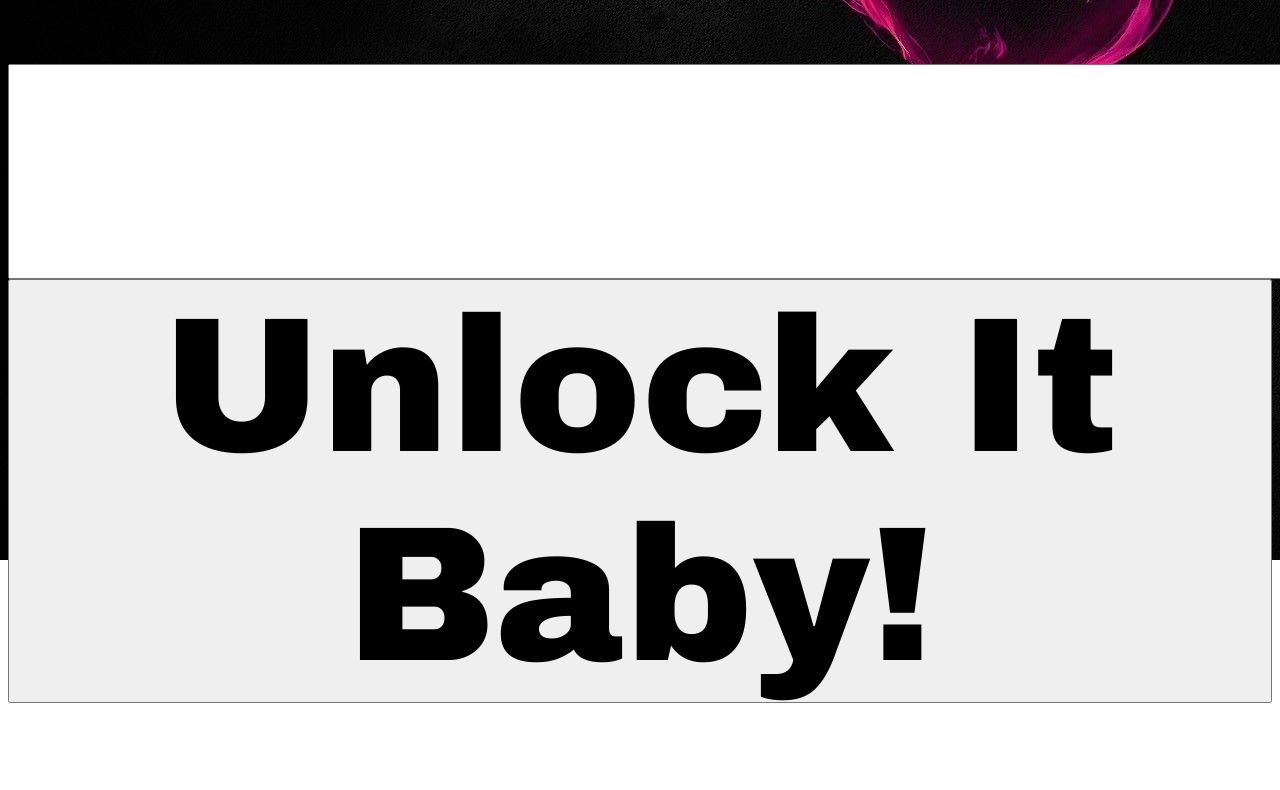
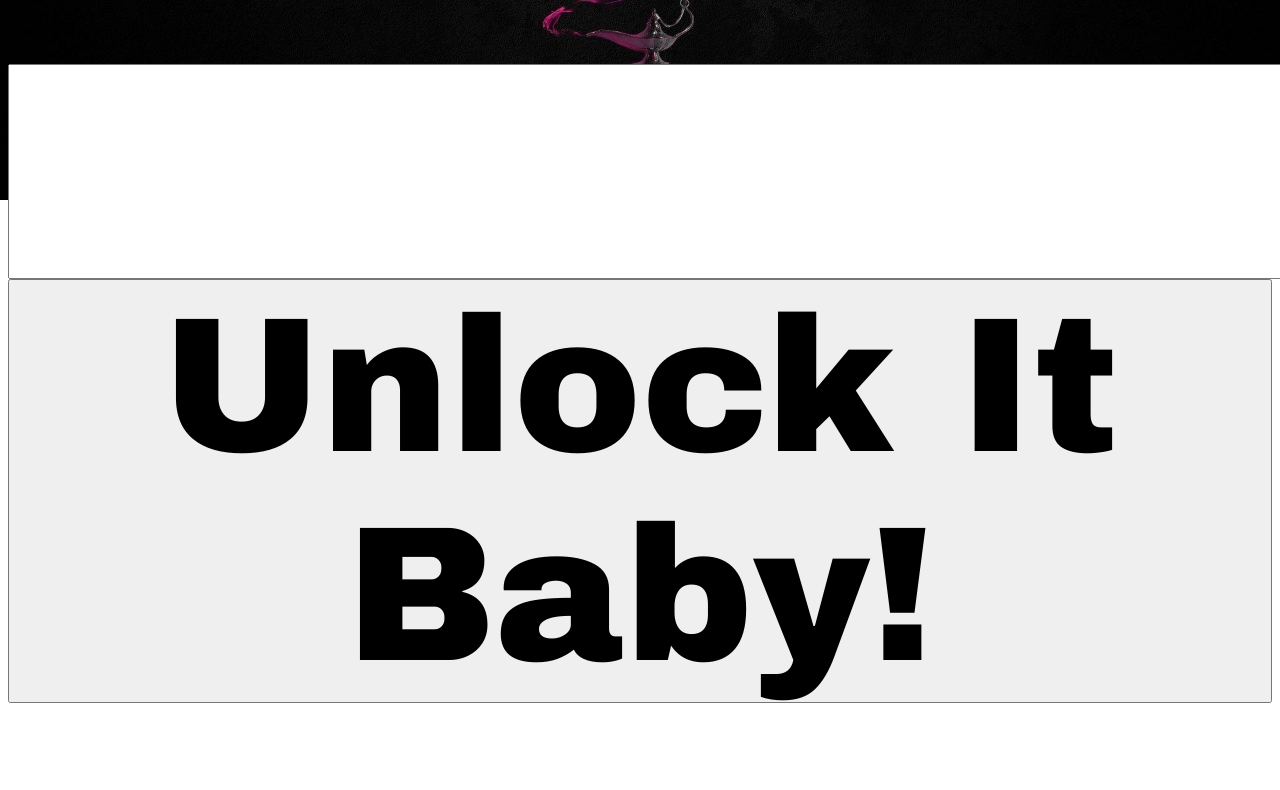
Before and after one commit to avsc377/avsc377.github.io, a plain HTML site: page index.html in a window 1280 px wide. Shown: the part 520-1310 px from the top of the page. Drawn offline with Linux system fonts and the light colour scheme.

Commit message:
Update index.html

```diff
--- a/index.html
+++ b/index.html
@@ -4,6 +4,7 @@
 			body {
 			   background: url(bckg.jpg);
 		       background-repeat: no-repeat;
+			   background-size : 100%;
 			   color: #fff;
 			   font-family: 'Arial Black', sans-serif;
 			   font-size: 4em;
```
